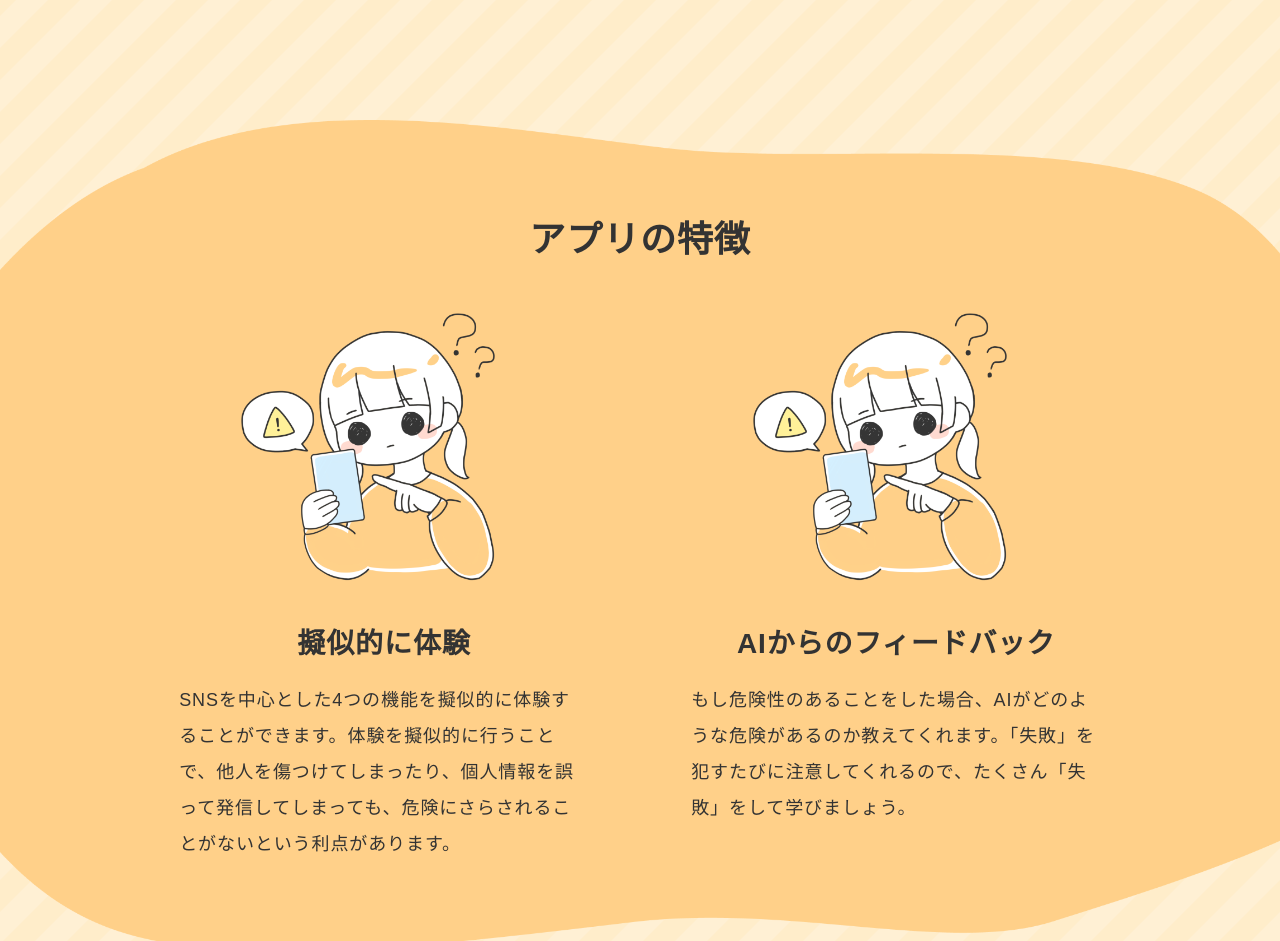
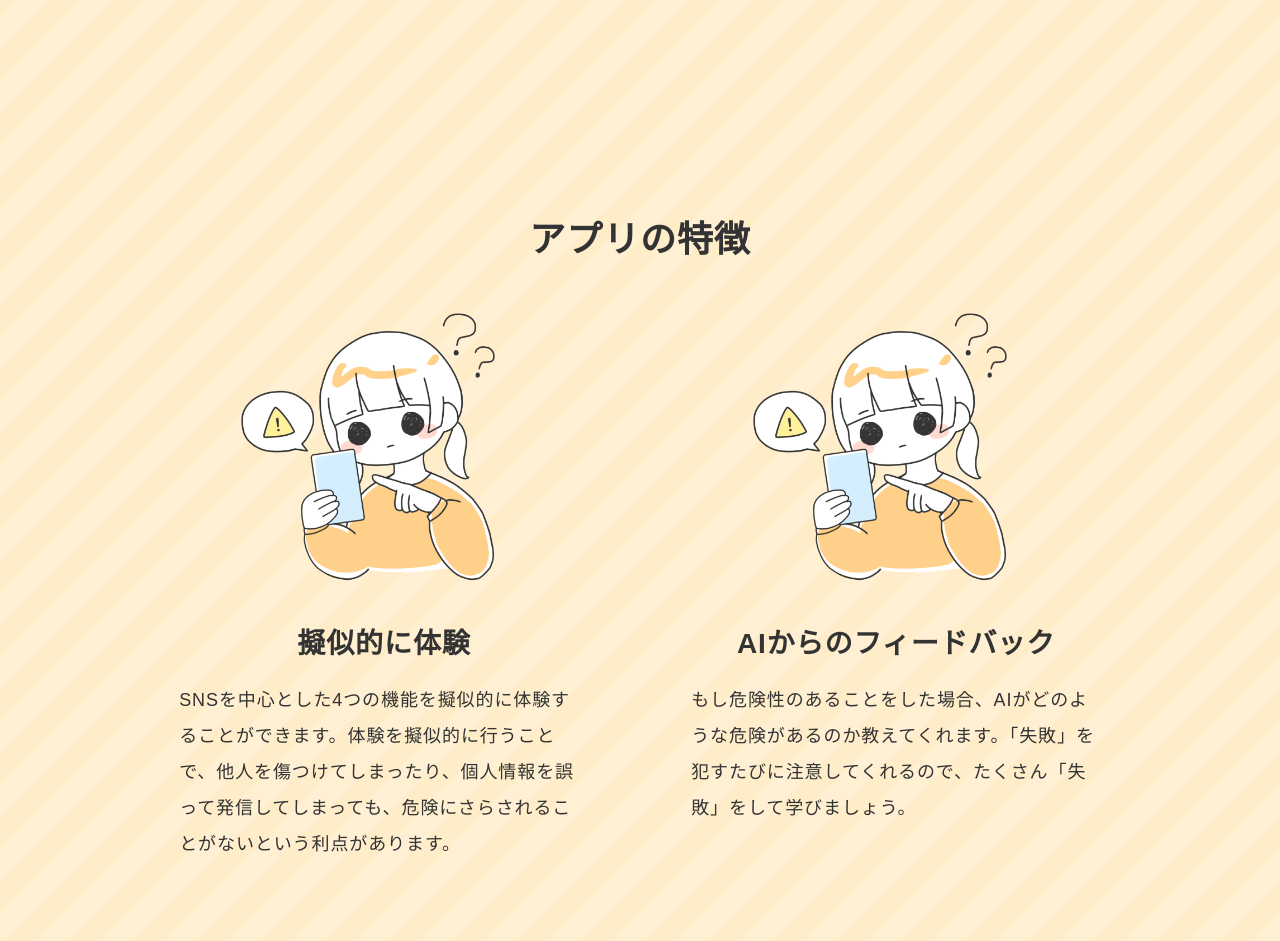
Before and after one commit to kyomuchan/adlite, a plain HTML site: page index.html in a window 1280 px wide. Shown: the part 1700-2641 px from the top of the page. Drawn offline with Linux system fonts and the light colour scheme; a web font is replaced by a local one.

Commit message:
Update pc.css

```diff
--- a/css/pc.css
+++ b/css/pc.css
@@ -95,7 +95,7 @@
 
   /*--アプリの特徴--*/
   .outline {
-    background-image: url(../img/液体シェイプ02.png);
+
     background-repeat: no-repeat;
     background-size: cover;
     background-position: center;
```
